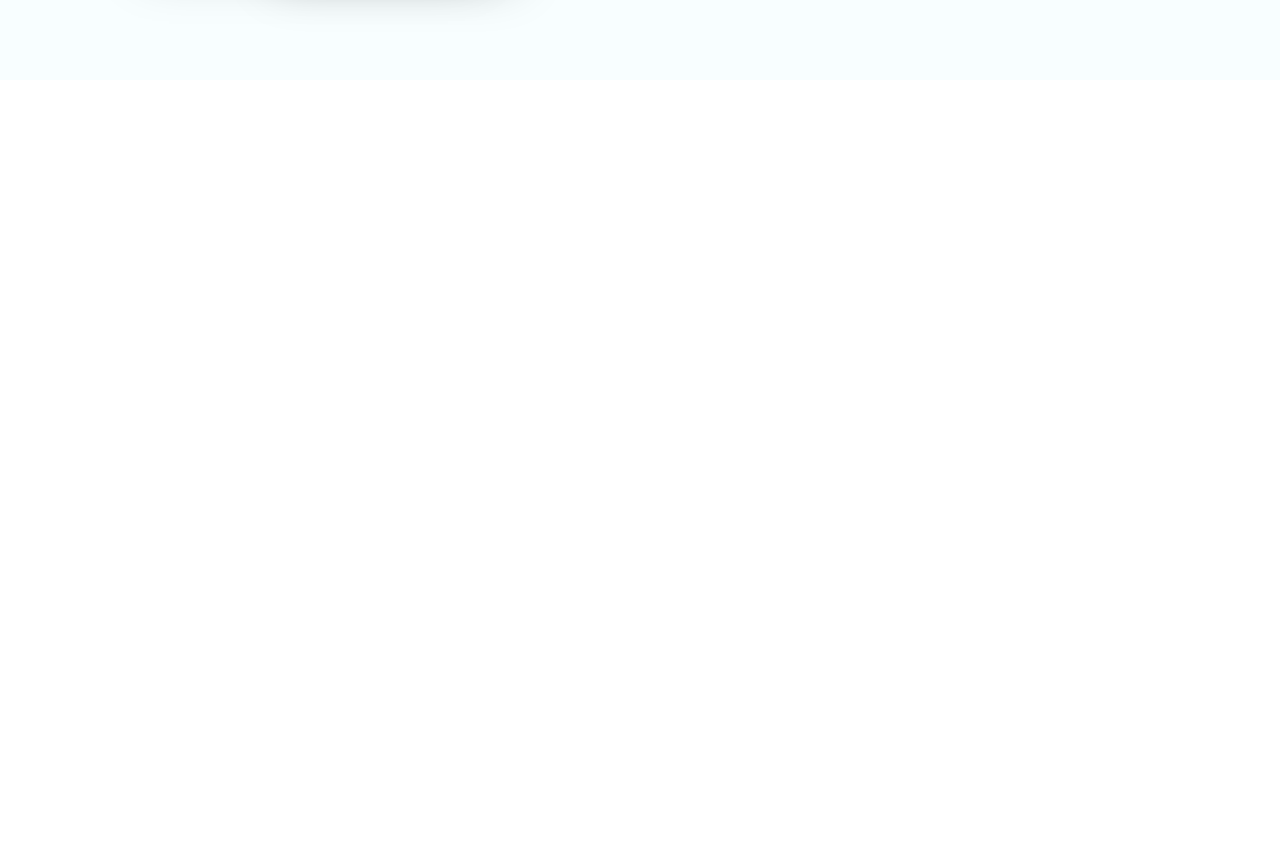
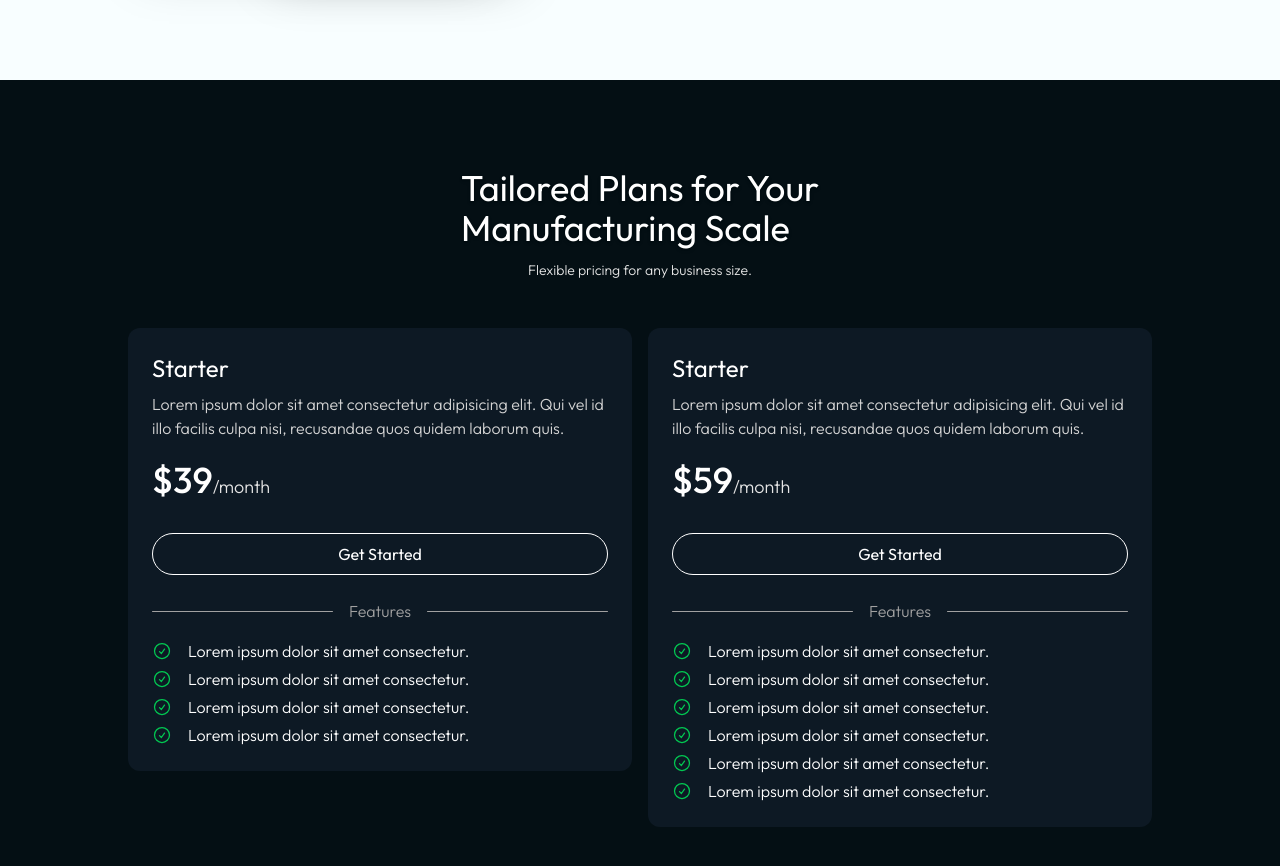
Before and after one commit to ValerieAttila09/NodeOps, a React (Vite) app: page / in a window 1280 px wide. Shown: the part 2620-3486 px from the top of the page. Before the commit the page ends 2700 px from the top, so only its background shows below. Built offline with nearby package versions, Linux system fonts and the light colour scheme.

Commit message:
committed

```diff
--- a/src/components/LandingPage.jsx
+++ b/src/components/LandingPage.jsx
@@ -279,3 +279,119 @@ export function LandingPageBenefits() {
     </div>
   )
 }
+
+export function LandingPagePlans() {
+  return (
+    <div className="w-full bg-[#040f14] py-[5rem] px-[4rem]">
+      <div className="mb-10 flex flex-col items-center justify-center py-2">
+        <h1 className="text-4xl mb-3 text-white text-shadow-md outfit-regular">Tailored Plans for Your<br /> Manufacturing Scale</h1>
+        <p className="text-sm outfit-thin text-neutral-200">Flexible pricing for any business size.</p>
+      </div>
+
+      <div className="flex items-start justify-center mx-auto max-w-5xl gap-4">
+        <div className="h-full rounded-xl p-6 bg-slate-800/40">
+          <h1 className="text-2xl text-white outfit-regular mb-2">Starter</h1>
+          <p className="text-md text-neutral-300 mb-5">Lorem ipsum dolor sit amet consectetur adipisicing elit. Qui vel id illo facilis culpa nisi, recusandae quos quidem laborum quis.</p>
+
+          <h1 className="text-4xl mb-2 text-white outfit-medium">
+            <span>$39</span>
+            <span className="text-lg outfit-thin text-neutral-200">/month</span>
+          </h1>
+
+          <button className="w-full my-6 rounded-full bg-transparent border border-white p-2 text-white outfit-regular hover:bg-neutral-900/40 hover:shadow-md transition-all">Get Started</button>
+
+          <div className="w-full flex items-center gap-4 justify-center">
+            <div className="w-full bg-neutral-400 h-[1px] rounded-full"></div>
+            <p className="text-neutral-400">Features</p>
+            <div className="w-full bg-neutral-400 h-[1px] rounded-full"></div>
+          </div>
+
+          <ul className="mt-4 grid gap-1">
+            <li className="flex items-center gap-4">
+              <svg xmlns="http://www.w3.org/2000/svg" fill="none" viewBox="0 0 24 24" strokeWidth={1.5} stroke="currentColor" className="size-5 text-green-500">
+                <path strokeLinecap="round" strokeLinejoin="round" d="M9 12.75 11.25 15 15 9.75M21 12a9 9 0 1 1-18 0 9 9 0 0 1 18 0Z" />
+              </svg>
+              <p className="text-white text-md">Lorem ipsum dolor sit amet consectetur.</p>
+            </li>
+            <li className="flex items-center gap-4">
+              <svg xmlns="http://www.w3.org/2000/svg" fill="none" viewBox="0 0 24 24" strokeWidth={1.5} stroke="currentColor" className="size-5 text-green-500">
+                <path strokeLinecap="round" strokeLinejoin="round" d="M9 12.75 11.25 15 15 9.75M21 12a9 9 0 1 1-18 0 9 9 0 0 1 18 0Z" />
+              </svg>
+              <p className="text-white text-md">Lorem ipsum dolor sit amet consectetur.</p>
+            </li>
+            <li className="flex items-center gap-4">
+              <svg xmlns="http://www.w3.org/2000/svg" fill="none" viewBox="0 0 24 24" strokeWidth={1.5} stroke="currentColor" className="size-5 text-green-500">
+                <path strokeLinecap="round" strokeLinejoin="round" d="M9 12.75 11.25 15 15 9.75M21 12a9 9 0 1 1-18 0 9 9 0 0 1 18 0Z" />
+              </svg>
+              <p className="text-white text-md">Lorem ipsum dolor sit amet consectetur.</p>
+            </li>
+            <li className="flex items-center gap-4">
+              <svg xmlns="http://www.w3.org/2000/svg" fill="none" viewBox="0 0 24 24" strokeWidth={1.5} stroke="currentColor" className="size-5 text-green-500">
+                <path strokeLinecap="round" strokeLinejoin="round" d="M9 12.75 11.25 15 15 9.75M21 12a9 9 0 1 1-18 0 9 9 0 0 1 18 0Z" />
+              </svg>
+              <p className="text-white text-md">Lorem ipsum dolor sit amet consectetur.</p>
+            </li>
+          </ul>
+
+        </div>
+        <div className="h-full rounded-xl p-6 bg-slate-800/40">
+          <h1 className="text-2xl text-white outfit-regular mb-2">Starter</h1>
+          <p className="text-md text-neutral-300 mb-5">Lorem ipsum dolor sit amet consectetur adipisicing elit. Qui vel id illo facilis culpa nisi, recusandae quos quidem laborum quis.</p>
+
+          <h1 className="text-4xl mb-2 text-white outfit-medium">
+            <span>$59</span>
+            <span className="text-lg outfit-thin text-neutral-200">/month</span>
+          </h1>
+
+          <button className="w-full my-6 rounded-full bg-transparent border border-white p-2 text-white outfit-regular hover:bg-neutral-900/40 hover:shadow-md transition-all">Get Started</button>
+
+          <div className="w-full flex items-center gap-4 justify-center">
+            <div className="w-full bg-neutral-400 h-[1px] rounded-full"></div>
+            <p className="text-neutral-400">Features</p>
+            <div className="w-full bg-neutral-400 h-[1px] rounded-full"></div>
+          </div>
+
+          <ul className="mt-4 grid gap-1">
+            <li className="flex items-center gap-4">
+              <svg xmlns="http://www.w3.org/2000/svg" fill="none" viewBox="0 0 24 24" strokeWidth={1.5} stroke="currentColor" className="size-5 text-green-500">
+                <path strokeLinecap="round" strokeLinejoin="round" d="M9 12.75 11.25 15 15 9.75M21 12a9 9 0 1 1-18 0 9 9 0 0 1 18 0Z" />
+              </svg>
+              <p className="text-white text-md">Lorem ipsum dolor sit amet consectetur.</p>
+            </li>
+            <li className="flex items-center gap-4">
+              <svg xmlns="http://www.w3.org/2000/svg" fill="none" viewBox="0 0 24 24" strokeWidth={1.5} stroke="currentColor" className="size-5 text-green-500">
+                <path strokeLinecap="round" strokeLinejoin="round" d="M9 12.75 11.25 15 15 9.75M21 12a9 9 0 1 1-18 0 9 9 0 0 1 18 0Z" />
+              </svg>
+              <p className="text-white text-md">Lorem ipsum dolor sit amet consectetur.</p>
+            </li>
+            <li className="flex items-center gap-4">
+              <svg xmlns="http://www.w3.org/2000/svg" fill="none" viewBox="0 0 24 24" strokeWidth={1.5} stroke="currentColor" className="size-5 text-green-500">
+                <path strokeLinecap="round" strokeLinejoin="round" d="M9 12.75 11.25 15 15 9.75M21 12a9 9 0 1 1-18 0 9 9 0 0 1 18 0Z" />
+              </svg>
+              <p className="text-white text-md">Lorem ipsum dolor sit amet consectetur.</p>
+            </li>
+            <li className="flex items-center gap-4">
+              <svg xmlns="http://www.w3.org/2000/svg" fill="none" viewBox="0 0 24 24" strokeWidth={1.5} stroke="currentColor" className="size-5 text-green-500">
+                <path strokeLinecap="round" strokeLinejoin="round" d="M9 12.75 11.25 15 15 9.75M21 12a9 9 0 1 1-18 0 9 9 0 0 1 18 0Z" />
+              </svg>
+              <p className="text-white text-md">Lorem ipsum dolor sit amet consectetur.</p>
+            </li>
+            <li className="flex items-center gap-4">
+              <svg xmlns="http://www.w3.org/2000/svg" fill="none" viewBox="0 0 24 24" strokeWidth={1.5} stroke="currentColor" className="size-5 text-green-500">
+                <path strokeLinecap="round" strokeLinejoin="round" d="M9 12.75 11.25 15 15 9.75M21 12a9 9 0 1 1-18 0 9 9 0 0 1 18 0Z" />
+              </svg>
+              <p className="text-white text-md">Lorem ipsum dolor sit amet consectetur.</p>
+            </li>
+            <li className="flex items-center gap-4">
+              <svg xmlns="http://www.w3.org/2000/svg" fill="none" viewBox="0 0 24 24" strokeWidth={1.5} stroke="currentColor" className="size-5 text-green-500">
+                <path strokeLinecap="round" strokeLinejoin="round" d="M9 12.75 11.25 15 15 9.75M21 12a9 9 0 1 1-18 0 9 9 0 0 1 18 0Z" />
+              </svg>
+              <p className="text-white text-md">Lorem ipsum dolor sit amet consectetur.</p>
+            </li>
+          </ul>
+
+        </div>
+      </div>
+    </div>
+  )
+}
--- a/src/pages/LandingPage.jsx
+++ b/src/pages/LandingPage.jsx
@@ -1,4 +1,4 @@
-import { LandingPageBenefits, LandingPageHeader, LandingPageIntro } from "../components/LandingPage";
+import { LandingPageBenefits, LandingPageHeader, LandingPageIntro, LandingPagePlans } from "../components/LandingPage";
 import Navbar from "../components/Navbar";
 
 
@@ -9,6 +9,7 @@ export default function LandingPage() {
       <LandingPageHeader/>
       <LandingPageIntro/>
       <LandingPageBenefits/>
+      <LandingPagePlans/>
     </div>
   )
 }
```
